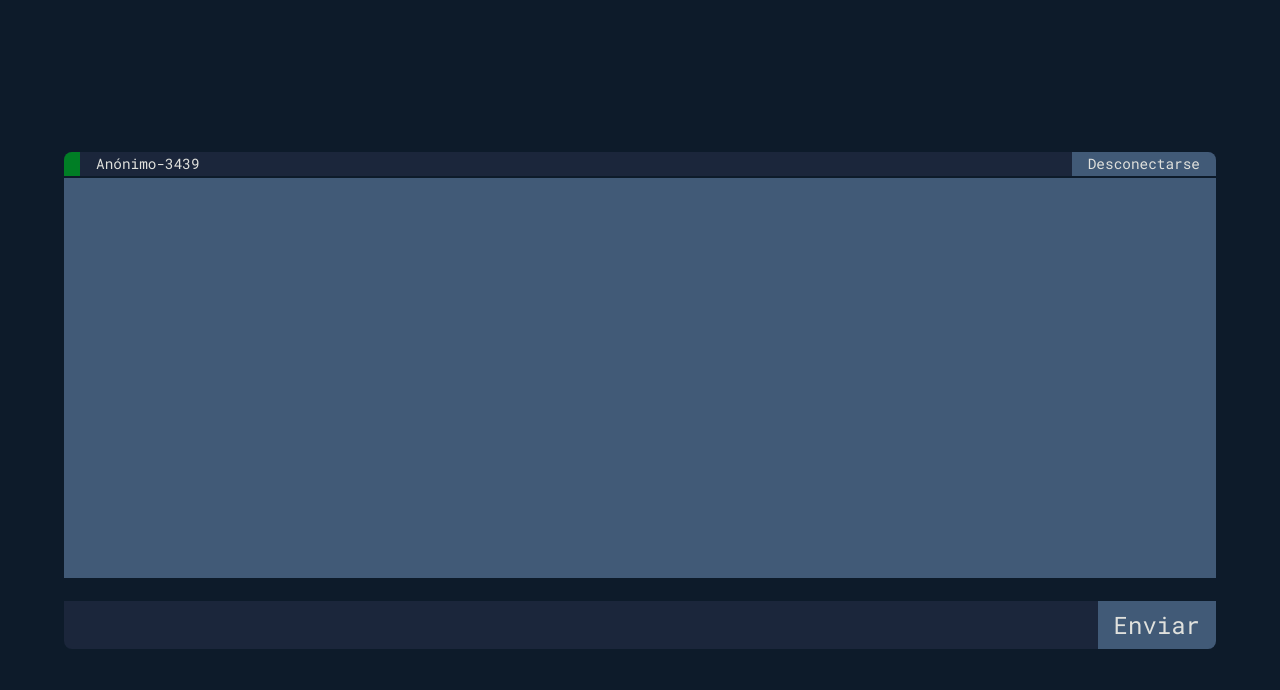
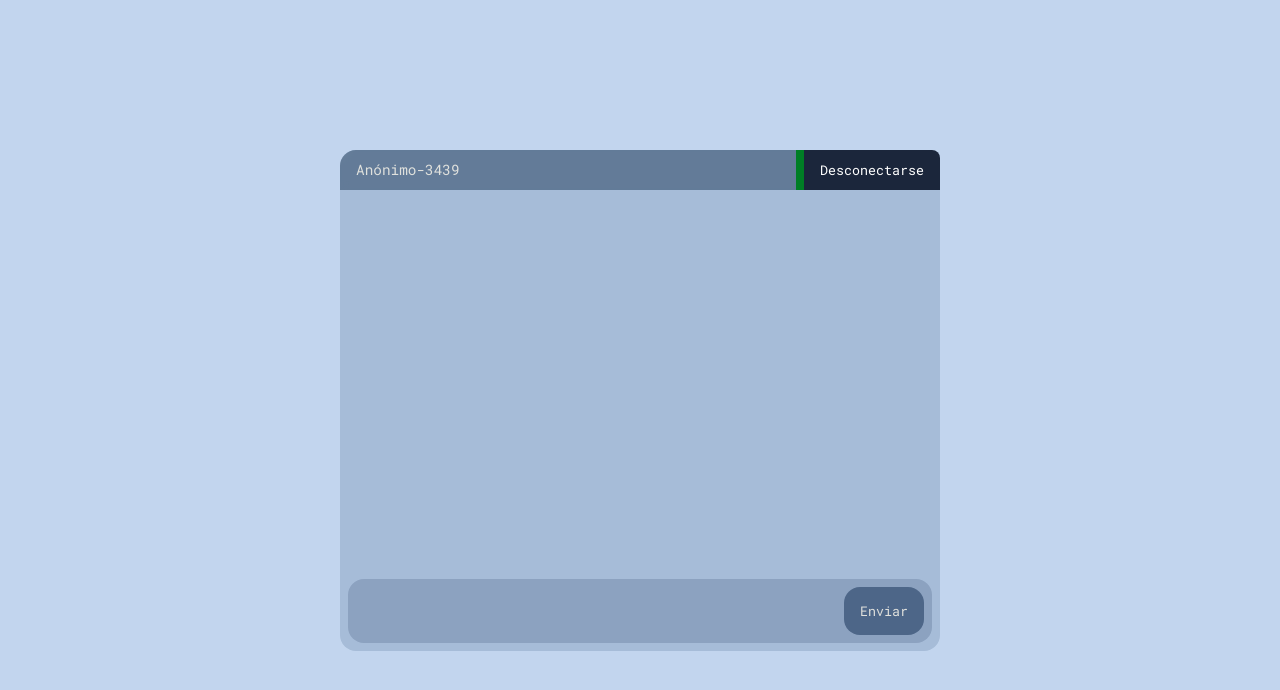
Before and after one commit to HU33LE/tutorial-web-sockets, a website with bundled scripts: page public/index.html in a window 1280 px wide. Both pictures are taken after a click on the button "Conectarse". Built offline with nearby package versions, Linux system fonts and the light colour scheme; no server answers.

Commit message:
basic styles - experimental

```diff
--- a/public/connection.js
+++ b/public/connection.js
@@ -9,6 +9,7 @@ const cajaMensajes = document.getElementById("messages")
 const mensajeNuevo = document.getElementById("new-message")
 const botonEnviar  = document.getElementById("send-message")
 const botonConexion = document.getElementById("toggle-connection")
+const messageBox = document.getElementById("message-box")
 const username = document.getElementById("usuario")
 
 function enviarMensaje() {
@@ -24,11 +25,17 @@ function enviarMensaje() {
     socket.send(mensaje.toString())
 
     mensajeNuevo.value = ""
-    renderizarMensaje(`Tú: ${contenido}`)
+    renderizarMensaje(`${contenido}`, 'self')
 }
 
-function renderizarMensaje(mensaje) {
-    cajaMensajes.value += `${mensaje}\n`
+function renderizarMensaje(mensaje, className) {
+    cajaMensajes.value += `${mensaje}\n`;
+    const p = document.createElement('p');
+    const div = document.createElement('div');
+    p.innerText = mensaje;
+    div.appendChild(p);
+    div.classList.add(className,'message');
+    messageBox.appendChild(div);
 }
 
 function generarUsername() {
@@ -58,7 +65,7 @@ function manejarConexion() {
     if (estaConectado) {
         mensaje.accion = DESCONECTAR
 
-        renderizarMensaje("Has abandonado la conversación")
+        renderizarMensaje("Has abandonado la conversación", 'info')
         botonEnviar.disabled = true
         botonConexion.textContent = "Conectarse"
         username.classList.remove("connected")
@@ -95,7 +102,7 @@ botonConexion.addEventListener("click", manejarConexion)
 
 socket.addEventListener("message", (evt) => {
     const mensaje = new Mensaje(evt.data)
-    renderizarMensaje(mensaje.data)
+    renderizarMensaje(mensaje.data, 'other')
 })
 
 generarUsername()
--- a/public/index.html
+++ b/public/index.html
@@ -12,14 +12,17 @@
 </head>
 <body>
     <div class="container">
+        <div class="chat-wrapper">
             <div class="username-container">
                 <input class="username" type="text" id="usuario" required>
                 <button class="connection" id="toggle-connection">Conectarse</button>
             </div>
-        <textarea class="msg-box" id="messages" readonly></textarea><br>
+            <textarea style="display: none;" class="msg-box" id="messages" readonly></textarea><br>
+            <div id="message-box"></div>
             <div class="new-msg-container">
                 <input class="new-msg" type="text" id="new-message">
                 <button class="new-msg-button" id="send-message" disabled>Enviar</button>
+            </div>
         </div>
         <script type="module" src="connection.js"></script>
     </div>
--- a/public/style.css
+++ b/public/style.css
@@ -9,6 +9,15 @@
 
     --font-size: 1.5rem;
     --font-size-small: .9rem;
+
+    --color-page-bg: #c2d5ee;
+    --color-chat-bg: #a6bcd8;
+    --color-chat-input-bg: #8ca2c0;
+    --color-message-bg: #657d9e;
+    --color-chat-button-bg: #4d6688;
+    --color-connect-state-bg: rgba(192, 191, 222, 0.34);;
+    --color-header-bg: #415a77a8;
+    --border-radius: 16px;
 }
 
 * {
@@ -19,7 +28,7 @@
 }
 
 body {
-    background-color: var(--paleta1-dark-blue);
+    background-color: var(--color-page-bg);
 }
 
 .container {
@@ -31,34 +40,50 @@ body {
     flex-direction: column;
 }
 
+.chat-wrapper {
+    position: relative;
+    background-color: var(--color-chat-bg);
+    width: 100vw;
+    max-width: 600px;
+    border-radius: var(--border-radius);
+    padding: 8px;
+}
+
 .username-container {
-    width: 90%;
-    border-bottom: .15rem solid;
-    border-color: var(--paleta1-dark-blue);
-    background-color: var(--paleta1-medium-blue);
+    width: 100%;
+    height: 40px;
+    position: absolute;
+    top: 0;
+    left: 0;
+
+
+    background-color: var(--color-header-bg);
     display: flex;
     flex-direction: row;
+    align-items: stretch;
+    border-radius: var(--border-radius) var(--border-radius) 0 0;
+    backdrop-filter: blur(4px);
 
-    border-radius: .5rem .5rem 0 0;
 }
 
 .username {
     border-radius: .5rem 0 0 0;
     border: none;
-    border-left: solid 1rem var(--red-color);
+    flex-grow: 1;
+    border-right: solid 0.5rem var(--red-color);
 
-    background-color: var(--paleta1-medium-blue);
-    height: 1.5rem;
+
+    background-color: transparent;
     padding: 0 1rem;
 
-    caret-color: var(--paleta1-light-color);
+
 
     font-size: var(--font-size-small);
     color: var(--paleta1-light-color);
 }
 
 .username.connected {
-    border-left: solid 1rem var(--green-color);
+    border-right: solid 0.5rem var(--green-color);
 }
 
 .username:focus-visible {
@@ -69,19 +94,17 @@ body {
     -moz-box-shadow: none;
     box-shadow: none;
 
-    border: none;
+
     background-color: var(--paleta1-light-blue);
 }
 
 .connection {
     margin-left: auto;
+    height: 100%;
+    background-color: var(--paleta1-medium-blue);
 
-    background-color: var(--paleta1-light-blue);
+    color: white;
 
-    font-size: var(--font-size-small);
-    color: var(--paleta1-light-color);
-
-    height: 1.5rem;
 
     border: none;
     border-radius: 0 .5rem 0 0;
@@ -92,11 +115,35 @@ body {
 }
 
 .connection:hover {
-    background-color: var(--paleta1-medium-blue);
+    background-color: var(--color-chat-button-bg);
+
     cursor: pointer;
 }
 
+#message-box {
+    height: 50vh;
+    width: 100%;
+    display: flex;
+    flex-direction: column;
+    justify-content: flex-end;
+    overflow-y: hidden;
+    gap: 8px;
+    padding: 8px 0;
+}
+
+.self.message {
+    text-align: right;
+}
+
+.message {
+    display: inline;
+    padding: 8px;
+    border-radius: var(--border-radius);
+}
+
 .msg-box, .msg-box:focus-visible {
+    width: 100%;
+    background-color: transparent;
     border: none;
     overflow: auto;
     outline: none;
@@ -105,10 +152,10 @@ body {
     -moz-box-shadow: none;
     box-shadow: none;
 
-    width: 90%;
+
     height: 50vh;
     resize: none;
-    background-color: var(--paleta1-light-blue);
+
     color: var(--paleta1-light-color);
 
     font-size: var(--font-size);
@@ -119,26 +166,24 @@ body {
 }
 
 .new-msg-container {
-    width: 90%;
-    border-top: .15rem solid;
+
+    display: flex;
+    border-radius: var(--border-radius);
+    padding: 8px;
     border-color: var(--paleta1-dark-blue);
-    background-color: var(--paleta1-dark-blue);
-    display: flex;
+    background-color: var(--color-chat-input-bg);
 }
 
 .new-msg {
     flex: 1;
+    background-color: transparent;
+    border:none;
 
-    border-radius: 0 0 0 .5rem;
-    border: none;
-
-    background-color: var(--paleta1-medium-blue);
     height: 3rem;
     padding: .25rem 1rem;
 
     caret-color: var(--paleta1-light-color);
 
-    font-size: var(--font-size);
     color: var(--paleta1-light-color);
 }
 
@@ -150,20 +195,18 @@ body {
     -moz-box-shadow: none;
     box-shadow: none;
 
-    border: none;
-    background-color: var(--paleta1-light-blue);
+
 }
 
 .new-msg-button {
-    background-color: var(--paleta1-light-blue);
+    background-color: var(--color-chat-button-bg);
 
-    font-size: var(--font-size);
+    border-radius: var(--border-radius);
     color: var(--paleta1-light-color);
+    padding: 0 16px;
+    border: none;
 
-    border: none;
-    border-radius: 0 0 .5rem 0;
 
-    padding: .25rem 1rem;
 
     transition: ease-in-out 0.1s;
 }
```
Also changed, not shown: 1 other file. Lines whose indentation alone changed are shown as unchanged.
